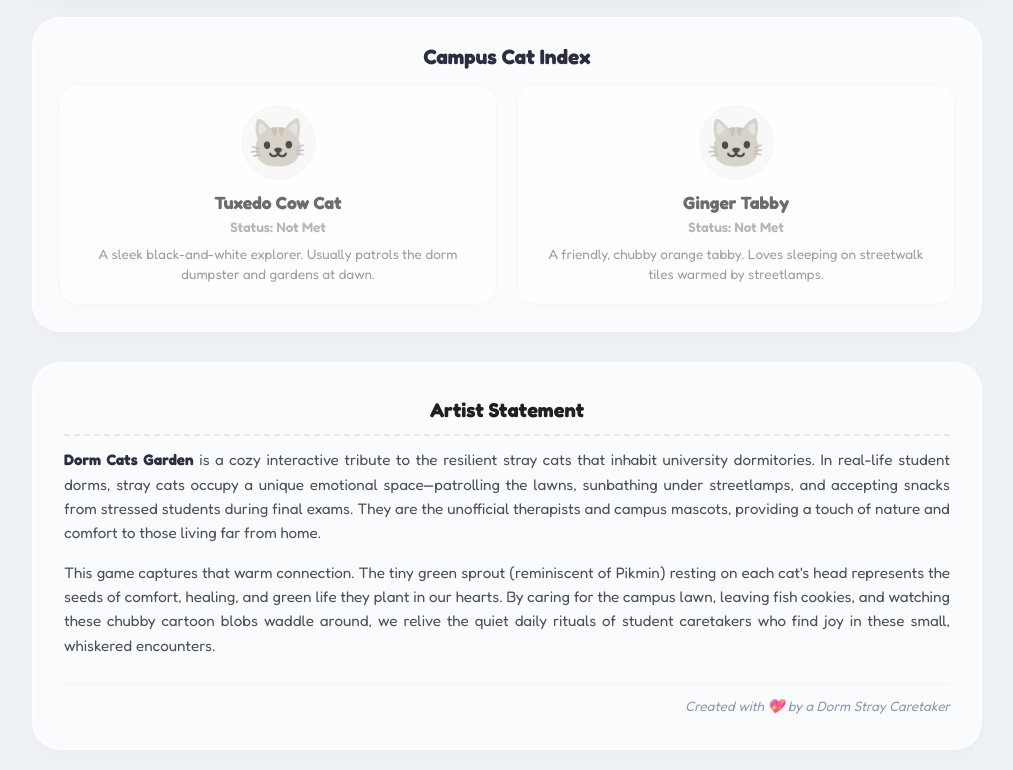
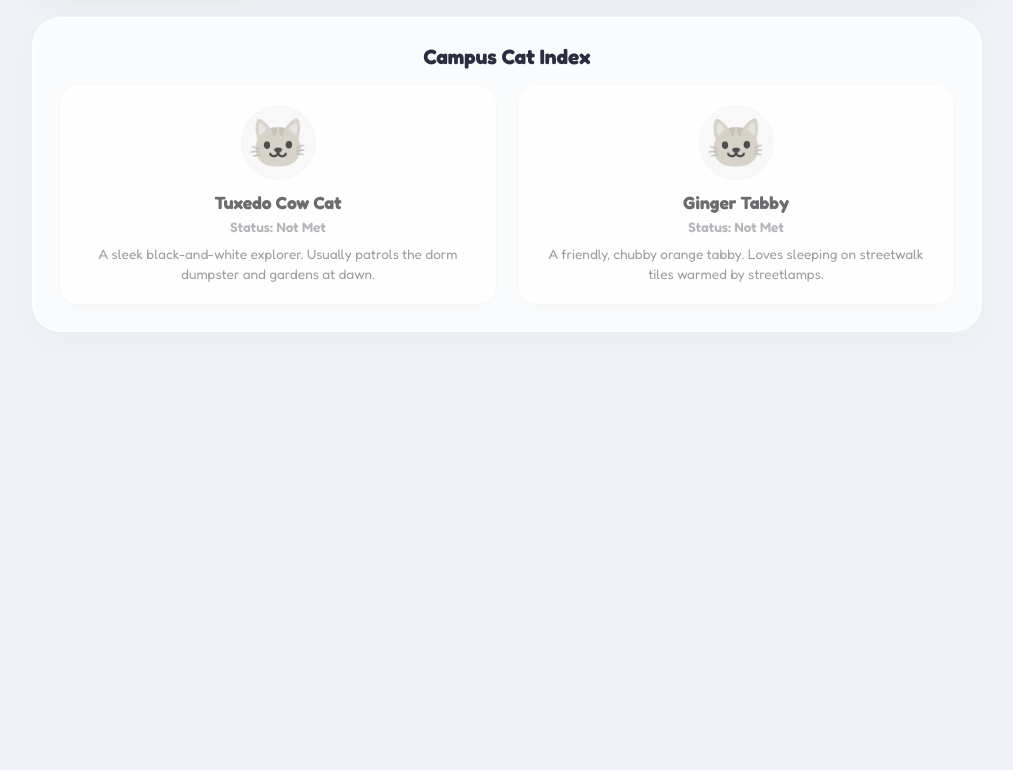
Before and after one commit to rileyyyyzip/dorm-cats-garden, a plain HTML site: page index.html in a window 1280 px wide. Shown: the part 771-1541 px from the top of the page, without its empty margins (133-1146 px from the left). After the commit the page ends 1123 px from the top, so only its background shows below. Drawn offline with Linux system fonts and the light colour scheme.

Commit message:
index.html

```diff
--- a/index.html
+++ b/index.html
@@ -148,29 +148,6 @@
       </div>
     </section>
 
-    <!-- Artist Statement Footer -->
-    <footer class="game-footer">
-      <div class="artist-statement-card">
-        <h3>Artist Statement</h3>
-        <p>
-          <strong>Dorm Cats Garden</strong> is a cozy interactive tribute to the resilient stray cats that inhabit
-          university dormitories. In real-life student dorms, stray cats occupy a unique emotional space—patrolling the lawns,
-          sunbathing under streetlamps, and accepting snacks from stressed students during final exams. They are the unofficial
-          therapists and campus mascots, providing a touch of nature and comfort to those living far from home.
-        </p>
-        <p>
-          This game captures that warm connection. The tiny green sprout (reminiscent of Pikmin) resting on each cat's head represents
-          the seeds of comfort, healing, and green life they plant in our hearts. By caring for the campus lawn, leaving fish cookies,
-          and watching these chubby cartoon blobs waddle around, we relive the quiet daily rituals of student caretakers who find joy
-          in these small, whiskered encounters.
-        </p>
-        <div class="footer-signature">
-          <span>Created with 💖 by a Dorm Stray Caretaker</span>
-        </div>
-      </div>
-    </footer>
-  </div>
-
   <script src="script.js"></script>
 </body>
 
```
